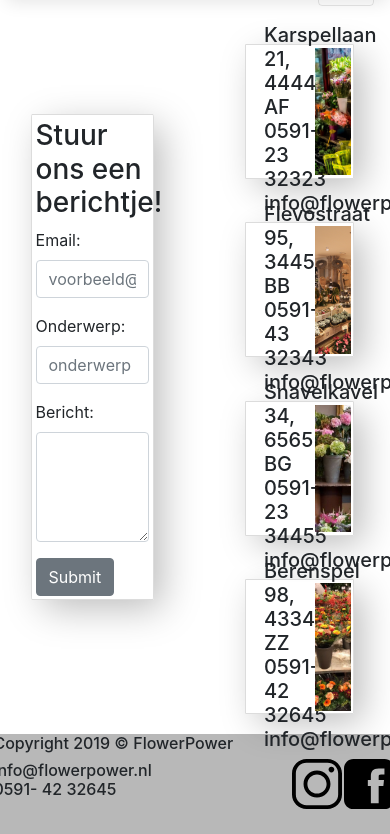
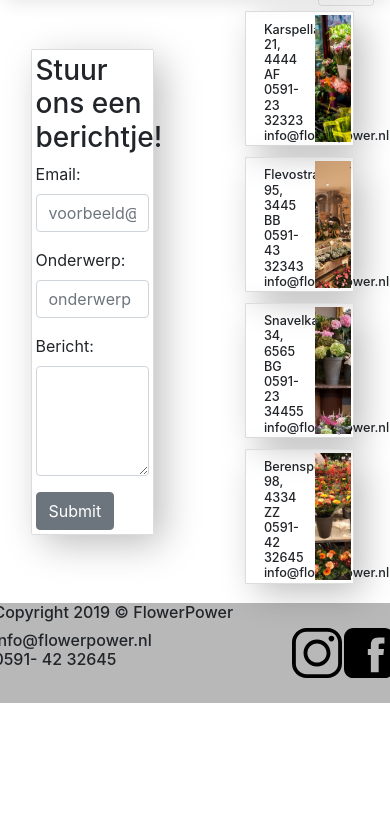
Before and after one commit to spyderpz/flowerpower, a PHP site: page /home/php/contact.php in a window 390 px wide. Shown: the part 295-1129 px from the top of the page. After the commit the page ends 998 px from the top, so only its background shows below. Run offline with PHP 8.4, Linux system fonts and the light colour scheme.

Commit message:
responsive text on contact

```diff
--- a/view/css/contact.css
+++ b/view/css/contact.css
@@ -38,6 +38,7 @@
 }
 
 .locatie-text{
+  font-size: 1.5vh;
   width: 100%;
   max-width: 100%;
   min-width: 100%;
```
